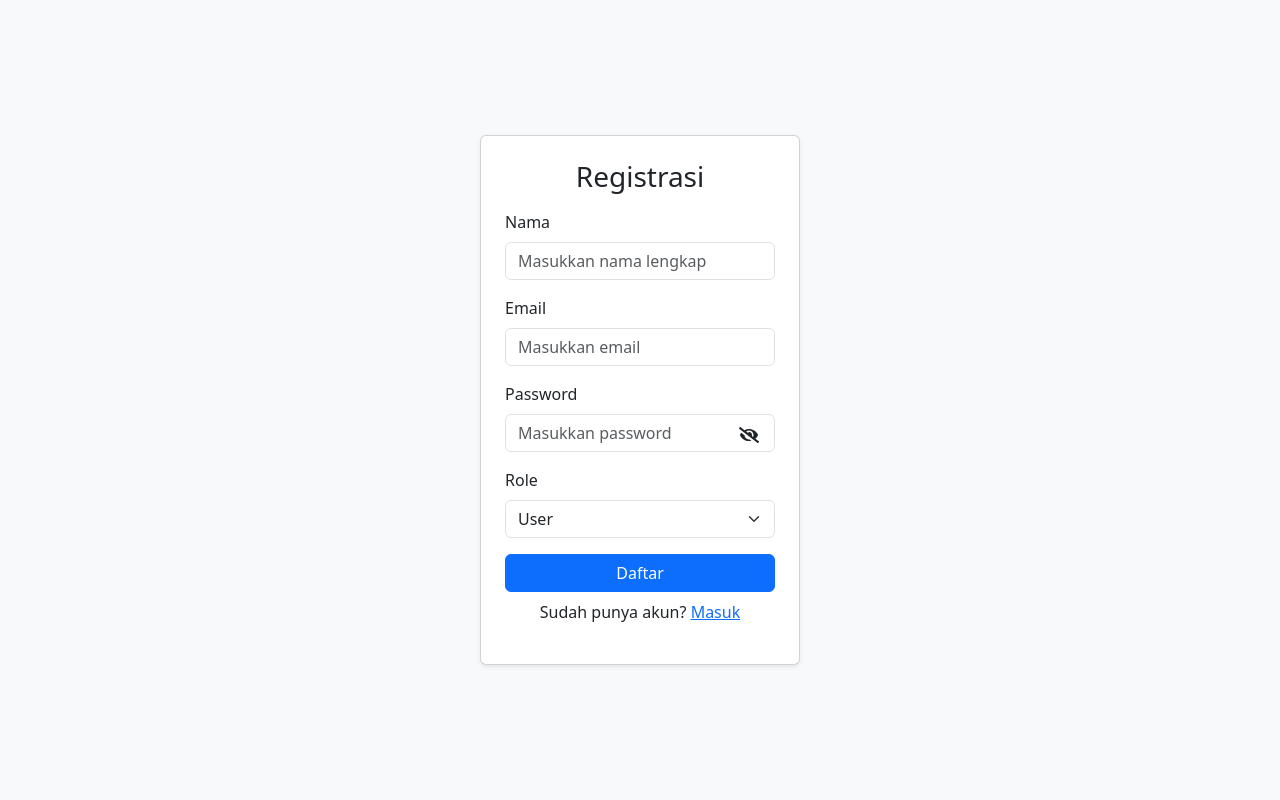
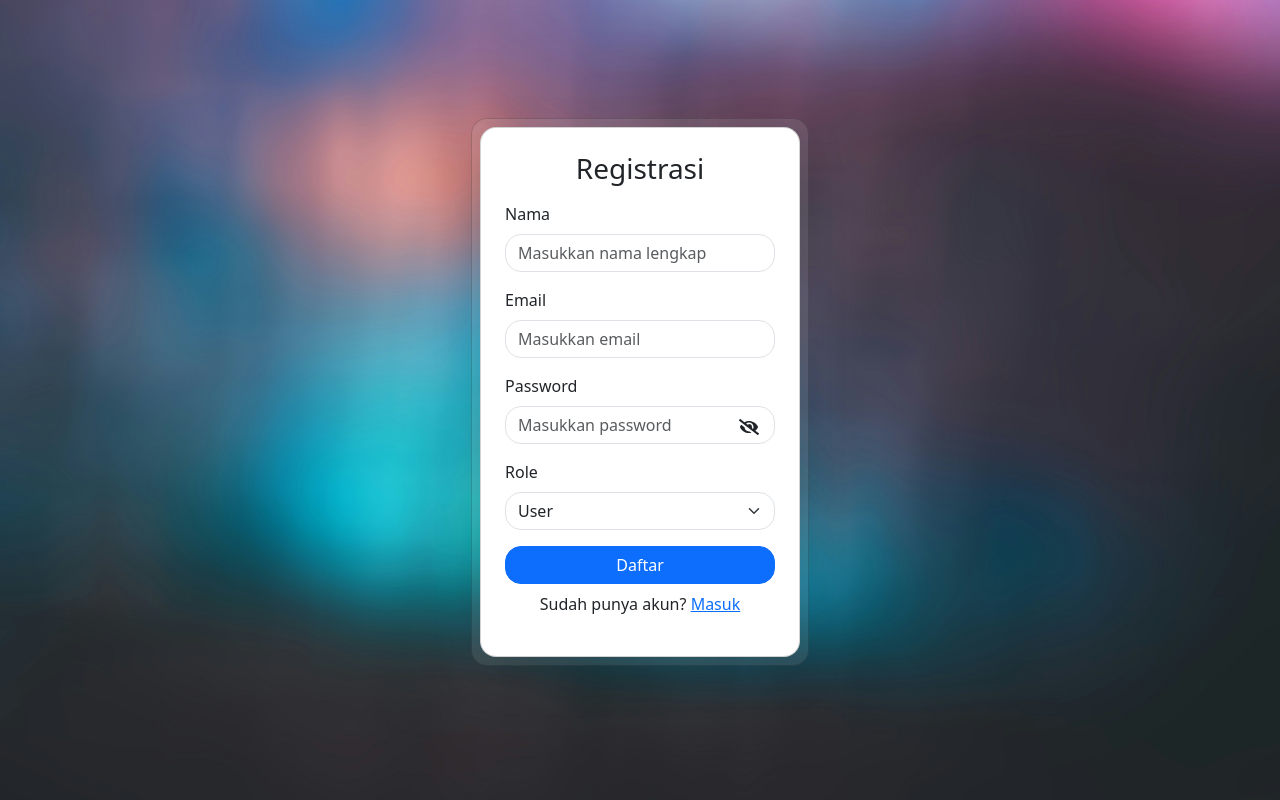
Before and after one commit to Sainhasan/Sistem_coba, a React (Vite) app: page /regis in a window 1280 px wide. Built offline with nearby package versions, Linux system fonts and the light colour scheme.

Commit message:
0.6 feat: enhance login page UI, add error handling for too many requests, and update loader component

```diff
--- a/src/Function/UseHandleLogin.jsx
+++ b/src/Function/UseHandleLogin.jsx
@@ -46,7 +46,6 @@ export default function UseHandleLogin() {
       }
     }
 
-
   return {
     email,
     setEmail,
--- a/src/Function/UseHandleRegister.jsx
+++ b/src/Function/UseHandleRegister.jsx
@@ -39,6 +39,9 @@ export default function UseHandleRegister() {
         case "auth/weak-password":
           msg = "Password terlalu lemah.";
           break;
+        case "auth/password-does-not-meet-requirements":
+          msg = "Password tidak memenuhi persyaratan.";
+          break;
         default:
           msg = error.message;
       }
--- a/src/components/PasswordInput.jsx
+++ b/src/components/PasswordInput.jsx
@@ -21,7 +21,7 @@ export default function PasswordInput({ password, setPassword }) {
       <div className="position-relative">
         <input
           type={type}
-          className="form-control pe-5"
+          className="form-control pe-5 rounded-4"
           placeholder="Masukkan password"
           value={password}
           onChange={(e) => setPassword(e.target.value)}
--- a/src/pages/Login.jsx
+++ b/src/pages/Login.jsx
@@ -72,7 +72,7 @@ export default function Login() {
             <div className="d-flex align-items-center justify-content-center gap-2 mt-3">
               <button
                 type="submit"
-                className="btn w-75 btn-primary rounded-4" // 🔹 kunci ukuran tetap
+                className="btn w-75 btn-primary rounded-4"
                 disabled={loading}
               >
                 <div className=" d-flex justify-content-center"
--- a/src/pages/Regis.jsx
+++ b/src/pages/Regis.jsx
@@ -2,6 +2,7 @@ import { useState } from "react";
 import { Link } from "react-router-dom";
 import UseHandleRegister from "../Function/UseHandleRegister";
 import PasswordInput from "../components/PasswordInput";
+import Loader from "../components/Loader";
 
 export default function Regis() {
   const [name, setName] = useState("");
@@ -17,9 +18,10 @@ export default function Regis() {
   };
 
   return (
-    <div className="d-flex flex-column align-items-center justify-content-center vh-100 bg-light">
+    <div className="d-flex flex-column align-items-center justify-content-center vh-100 bg-light bg-login">
+      <div className="card bg-white bg-opacity-10 p-2 rounded-4 mb-3">
       <div
-        className="card p-4 shadow-sm position-relative"
+        className="card p-4 shadow-lg position-relative rounded-4"
         style={{ width: "20rem" }}
       >
         <h3 className="text-center mb-3">Registrasi</h3>
@@ -29,7 +31,7 @@ export default function Regis() {
             <label className="form-label">Nama</label>
             <input
               type="text"
-              className="form-control"
+              className="form-control rounded-4"
               placeholder="Masukkan nama lengkap"
               value={name}
               onChange={(e) => setName(e.target.value)}
@@ -41,7 +43,7 @@ export default function Regis() {
             <label className="form-label">Email</label>
             <input
               type="email"
-              className="form-control"
+              className="form-control rounded-4"
               placeholder="Masukkan email"
               value={email}
               onChange={(e) => setEmail(e.target.value)}
@@ -55,7 +57,7 @@ export default function Regis() {
           <div className="mb-3">
             <label className="form-label">Role</label>
             <select
-              className="form-select"
+              className="form-select rounded-4"
               value={role}
               onChange={(e) => setRole(e.target.value)}
             >
@@ -66,16 +68,17 @@ export default function Regis() {
 
           <button
             type="submit"
-            className="btn btn-primary w-100"
+            className="btn btn-primary w-100 rounded-4"
             disabled={loading}
           >
-            {loading ? "Mendaftar..." : "Daftar"}
+            {loading ? <Loader/> : "Daftar"}
           </button>
         </form>
         <p className="text-center mt-2">
           Sudah punya akun? <Link to="/Login">Masuk</Link>
         </p>
       </div>
+      </div>
     </div>
   );
 }
```
